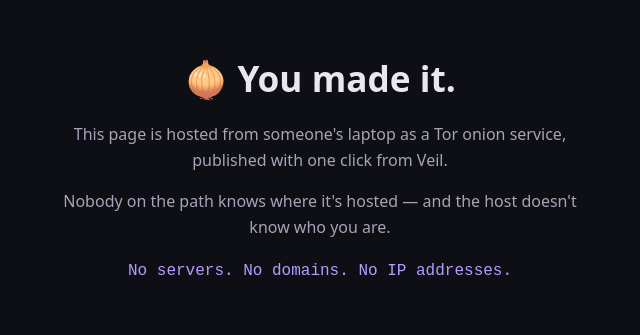
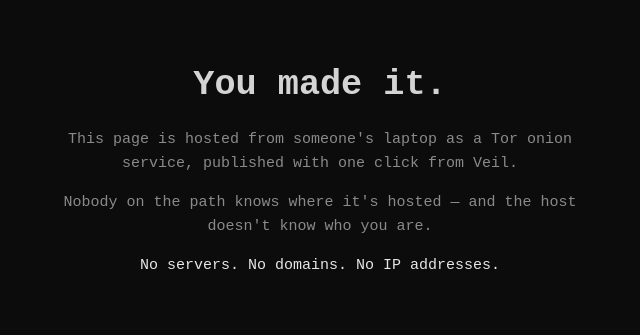
Before and after one commit to nishant-Tiwari24/veil, an Electron app: page community/sample-site/index.html in a window 1280 px wide. Shown: the part 225-560 px from the top of the page, without its empty margins (320-960 px from the left). Drawn offline with Linux system fonts and the light colour scheme.

Commit message:
build: make Veil an everyday browser with a Chrome 2008 look

```diff
--- a/community/sample-site/index.html
+++ b/community/sample-site/index.html
@@ -6,16 +6,16 @@
 <title>Hello from Veil</title>
 <style>
   body { margin: 0; min-height: 100vh; display: grid; place-items: center;
-         background: #0d0f14; color: #e8e6f0; font: 16px/1.6 system-ui, sans-serif; }
+         background: #0c0c0c; color: #d4d4d4; font: 15px/1.6 "Courier New", Courier, monospace; }
   main { max-width: 520px; padding: 32px; text-align: center; }
   h1 { font-size: 2.2rem; margin: 0 0 8px; }
-  p { color: #a7a3b8; }
-  code { color: #b69cff; }
+  p { color: #8a8a8a; }
+  code { color: #e6e6e6; }
 </style>
 </head>
 <body>
 <main>
-  <h1>🧅 You made it.</h1>
+  <h1>You made it.</h1>
   <p>This page is hosted from someone's laptop as a Tor onion service, published with one click from Veil.</p>
   <p>Nobody on the path knows where it's hosted — and the host doesn't know who you are.</p>
   <p><code>No servers. No domains. No IP addresses.</code></p>
```
